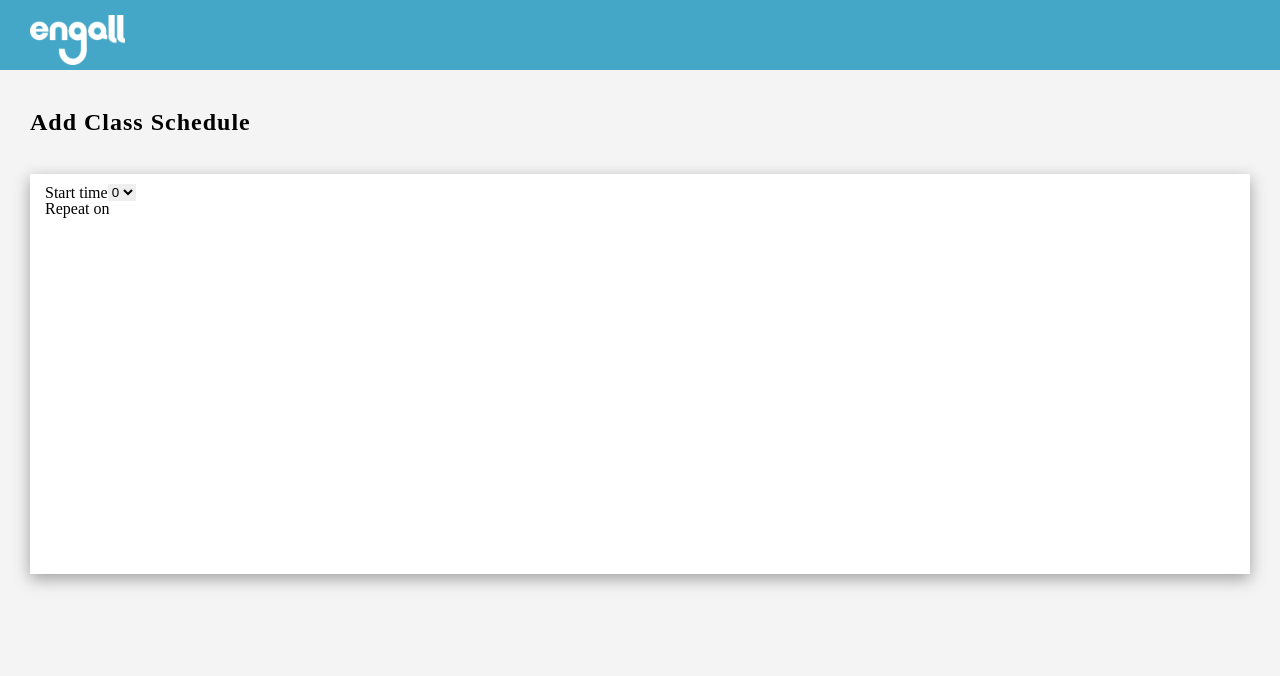
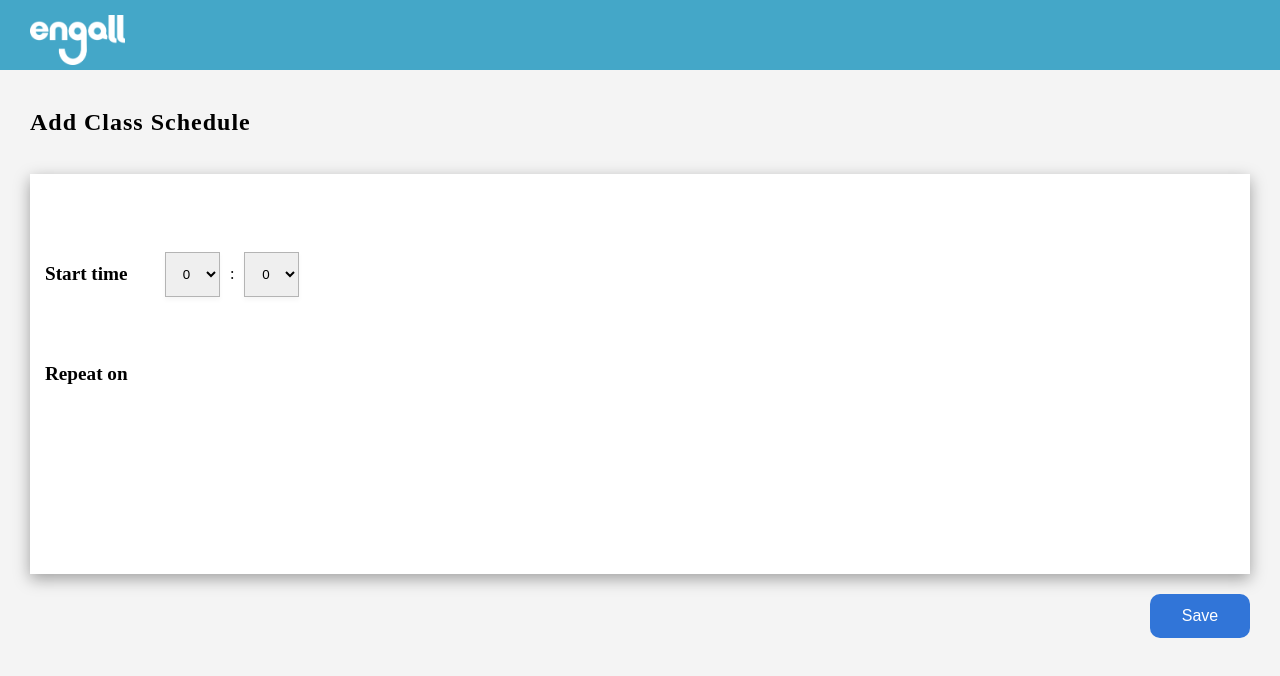
Before and after one commit to wanted-running-sheep/Schedule, a React (Create React App) app: page /add in a window 1280 px wide. Shown: the top 676 px of the page. Built offline with nearby package versions, Linux system fonts and the light colour scheme.

Commit message:
♻️ refactor: 시간 포맷 훅 추가

```diff
--- a/src/components/Button.tsx
+++ b/src/components/Button.tsx
@@ -1,16 +1,20 @@
 import React from 'react';
 import styled from 'styled-components';
+interface ButtonCssProps {
+  width?: string;
+}
+interface ButtonProps extends ButtonCssProps {
+  name: string;
+  onClick?: () => void;
+}
 
-interface ButtonProps {
-  name: string;
-  onClick: () => void;
-}
-const Button = ({ name, onClick }: ButtonProps) => {
-  return <DefaultButton onClick={onClick}>{name}</DefaultButton>;
+const Button = ({ name, ...otherProps }: ButtonProps) => {
+  return <DefaultButton {...otherProps}>{name}</DefaultButton>;
 };
 
 export default Button;
-const DefaultButton = styled.button`
+const DefaultButton = styled.button<ButtonCssProps>`
+  width: ${({ width }) => width};
   color: ${({ theme }) => theme.color.font.white};
   background: ${({ theme }) => theme.color.background.blue};
   padding: 13px 15px;
--- /dev/null
+++ b/src/hooks/useFormatTime.ts
@@ -0,0 +1,29 @@
+import React from 'react';
+import { MAX_HOURS } from '@/api/constants';
+
+const useFormatTime = () => {
+  const calculateMeridiem = (hours: number) => {
+    return hours < MAX_HOURS ? 'AM' : 'PM';
+  };
+  const formatHours = (hours: number) => {
+    let generalTime = hours % MAX_HOURS;
+    generalTime = generalTime ? generalTime : MAX_HOURS;
+    return generalTime;
+  };
+
+  // padStart
+  const formatMinutes = (minutes: string) => {
+    const MAX_MINUTES_LENGTH = 2;
+    const minutesLength = minutes.length;
+    if (minutesLength >= MAX_MINUTES_LENGTH) return minutes;
+    return 0 + minutes;
+  };
+
+  return {
+    calculateMeridiem,
+    formatHours,
+    formatMinutes,
+  };
+};
+
+export default useFormatTime;
--- a/src/pages/AddSchedulePage.tsx
+++ b/src/pages/AddSchedulePage.tsx
@@ -1,7 +1,9 @@
 import React from 'react';
 import styled from 'styled-components';
 
+import Button from '@/components/Button';
 import Title from '@/components/Title';
+import { hours, minutes } from '@/types/common';
 
 const AddSchedulePage = () => {
   return (
@@ -11,28 +13,64 @@ const AddSchedulePage = () => {
         <Content>
           <p>Start time</p>
           <select name="hours">
-            <option value="0">0</option>
+            {hours.map((hour, index) => (
+              <option key={index} value={hour}>
+                {hour}
+              </option>
+            ))}
+          </select>
+          <span>:</span>
+          <select name="minutes">
+            {minutes.map((minute, index) => (
+              <option key={index} value={minute}>
+                {minute}
+              </option>
+            ))}
           </select>
         </Content>
         <Content>
           <p>Repeat on</p>
         </Content>
       </Article>
+      <ButtonWrapper>
+        <Button name="Save" width="100px" />
+      </ButtonWrapper>
     </>
   );
 };
 
 export default AddSchedulePage;
 
-const Content = styled.div`
-  display: flex;
-  align-items: center;
-`;
 const Article = styled.article`
   ${({ theme }) => theme.mixins.boxShadow()};
   background: ${({ theme }) => theme.color.background.white};
   width: 100%;
   height: 400px;
-  padding: 10px 15px;
-  margin-top: 40px;
+  padding: 50px 15px;
+  margin-top: 40px;가
 `;
+const Content = styled.div`
+  display: flex;
+  align-items: center;
+  height: 100px;
+  p {
+    font-size: 1.2rem;
+    font-weight: 700;
+    width: 120px;
+  }
+  span {
+    margin: 0 10px;
+    font-size: 1rem;
+  }
+  select {
+    ${({ theme }) => theme.mixins.lightBoxShadow()};
+    border: 1px solid ${({ theme }) => theme.color.border.gray};
+    height: 45px;
+    width: 55px;
+    text-align: center;
+  }
+`;
+const ButtonWrapper = styled.div`
+  text-align: right;
+  margin-top: 20px;
+`;
--- a/src/pages/SchedulePage.tsx
+++ b/src/pages/SchedulePage.tsx
@@ -7,31 +7,17 @@ import Title from '@/components/Title';
 import Button from '@/components/Button';
 
 import { Days } from '@/types/common';
-import { MAX_HOURS } from '@/api/constants';
 import useScheduleModel from '@/api/models/useScheduleModel';
+import useFormatTime from '@/hooks/useFormatTime';
 
 const SchedulePage = () => {
   const navigate = useNavigate();
   const { schedule, getScheduleData } = useScheduleModel();
+  const { calculateMeridiem, formatHours, formatMinutes } = useFormatTime();
+
   useEffect(() => {
     getScheduleData();
   }, []);
-
-  const calculateMeridiem = (hours: number) => {
-    return hours < MAX_HOURS ? 'AM' : 'PM';
-  };
-  const formatHours = (hours: number) => {
-    let generalTime = hours % MAX_HOURS;
-    generalTime = generalTime ? generalTime : MAX_HOURS;
-    return generalTime;
-  };
-  // padStart
-  const formatMinutes = (minutes: string) => {
-    const MAX_MINUTES_LENGTH = 2;
-    const minutesLength = minutes.length;
-    if (minutesLength >= MAX_MINUTES_LENGTH) return minutes;
-    return 0 + minutes;
-  };
 
   const formatTimeStamp = (inputedTime: EpochTimeStamp) => {
     const CLASS_HOURS = 40;
--- a/src/types/common.ts
+++ b/src/types/common.ts
@@ -10,6 +10,13 @@ export const Days = [
   'Saturday',
   'Sunday',
 ] as const;
+export const hours = [
+  0, 1, 2, 3, 4, 5, 6, 7, 8, 9, 10, 11, 12, 13, 14, 15, 16, 17, 18, 19, 20, 21,
+  22, 23,
+] as const;
+export const minutes = [
+  0, 5, 10, 15, 20, 25, 30, 35, 40, 45, 50, 55, 60,
+] as const;
 
 export type APIUrlType = typeof APIUrl[keyof typeof APIUrl];
 export type DaysType = typeof Days[number];
```
